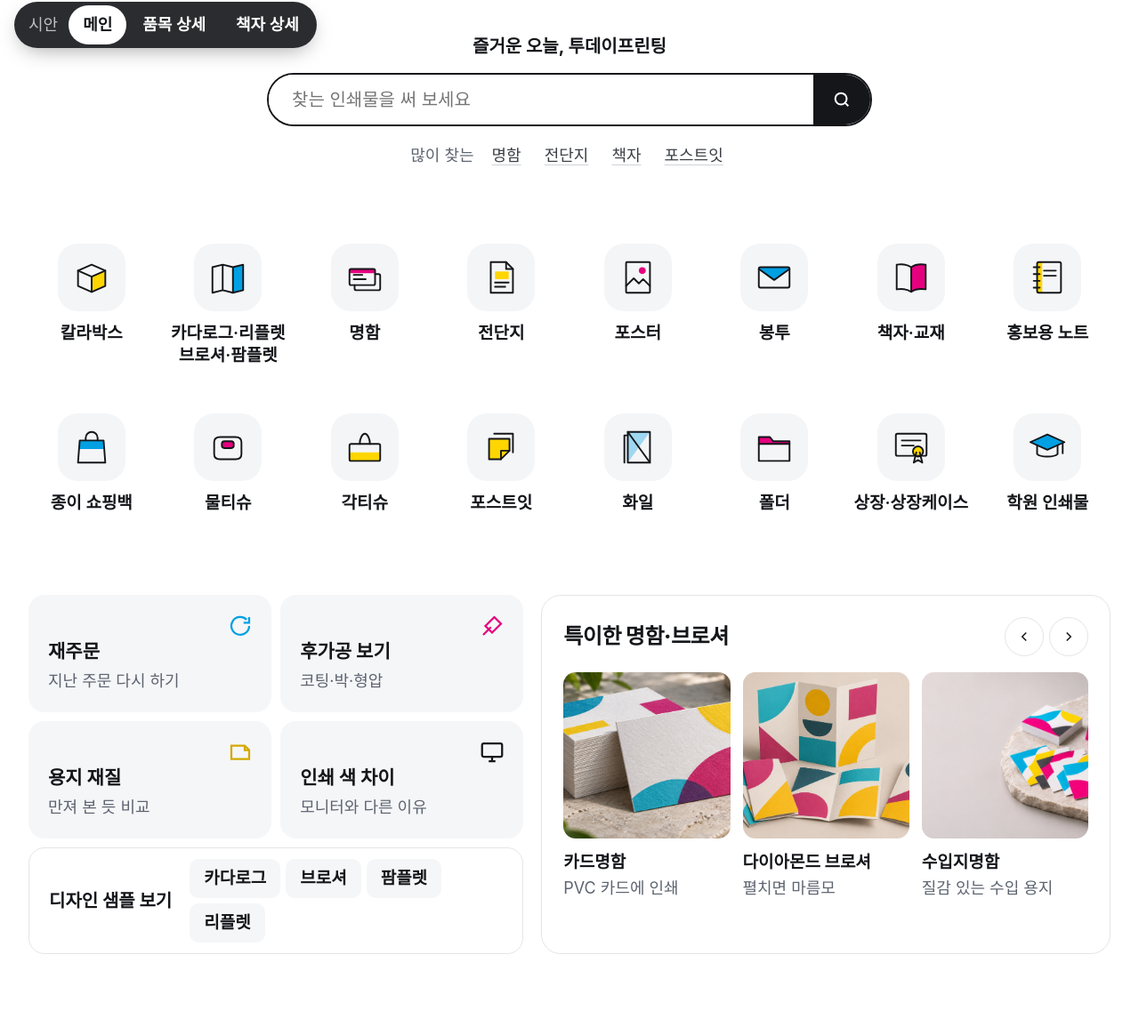
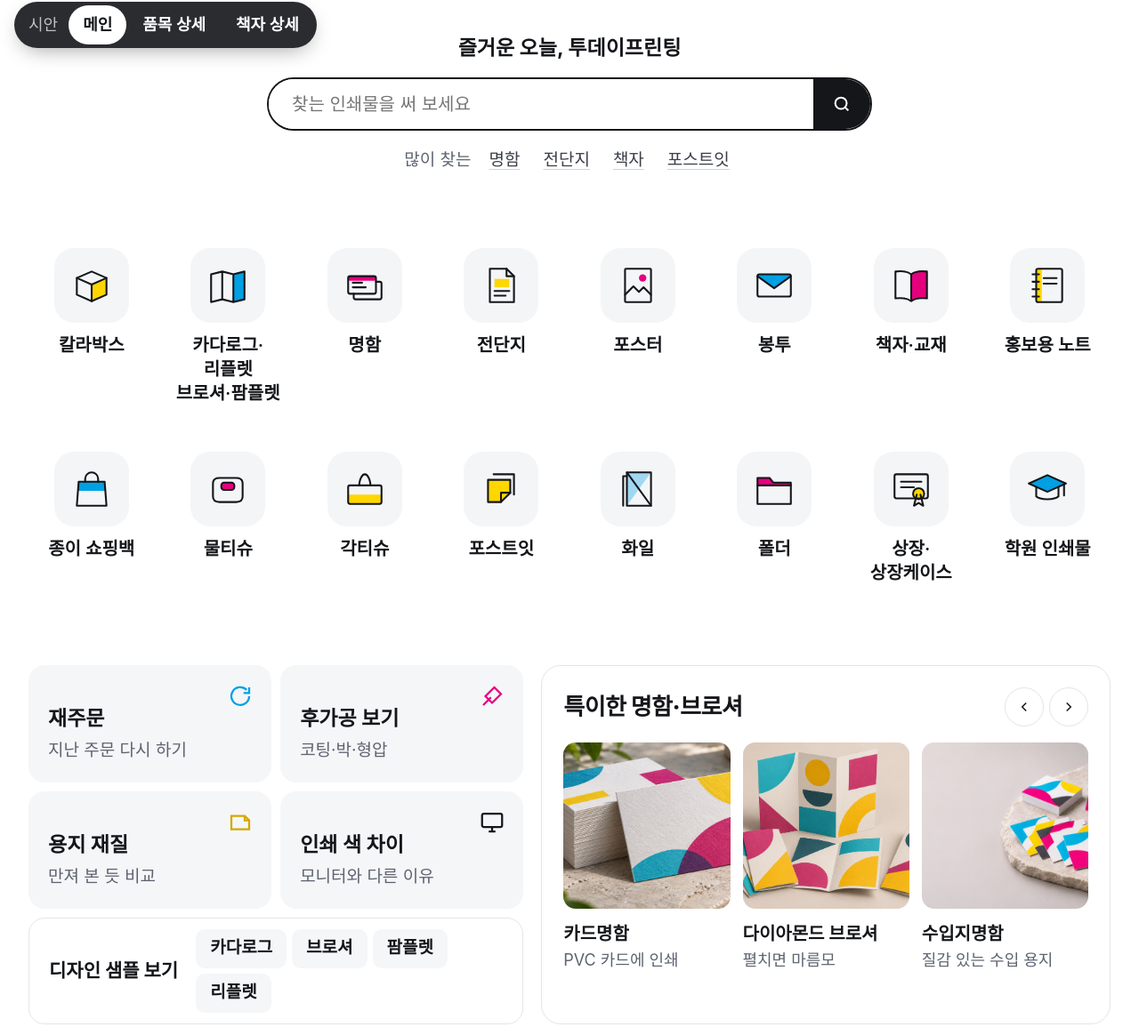
Before and after one commit to andy555-cmyk/todayprinting-renewal, a plain HTML site: page index.html in a window 1280 px wide. Shown: the part 730-1885 px from the top of the page at 89% size. Drawn offline with Linux system fonts and the light colour scheme; a web font is replaced by a local one.

Commit message:
넓은 화면 좌우 균형·아래쪽 글자 키움
Co-Authored-By: Claude Opus 5.5 <noreply@anthropic.com>

```diff
--- a/css/main.css
+++ b/css/main.css
@@ -4,7 +4,7 @@
 /* ① 배너 + 오른쪽 4칸 */
 /* ① 배너 — 화면 폭 가득, 오른쪽 홍보 4칸은 배너 아래쪽 넘김 단추로 */
 .slider-sec{padding:0}
-.slider{--g:max(32px,calc((100vw - 1320px)/2 + 32px));position:relative;height:clamp(580px,46vw,700px);background:#ecebe8;overflow:hidden}
+.slider{--g:max(32px,calc((100% - 1320px)/2 + 32px));position:relative;height:clamp(580px,46vw,700px);background:#ecebe8;overflow:hidden}
 .stage{position:absolute;inset:0}
 .slide{position:absolute;inset:0;opacity:0;visibility:hidden;transition:opacity .8s,visibility .8s}
 .slide.on{opacity:1;visibility:visible}
@@ -231,3 +231,18 @@
   .snav button b{font-size:17px;line-height:1.3;word-break:keep-all}
 }
 @media (max-width:400px){.snav{grid-template-columns:1fr 1fr}.slide h2{font-size:40px}}
+/* 아래쪽 글자 한 단계 더 (PC·태블릿) */
+@media (min-width:769px){
+  .search label{font-size:23px}
+  .search .pop{font-size:19px}
+  .cats b{font-size:20px}
+  .cats .ic{width:84px;height:84px}
+  .cats svg{width:50px;height:50px}
+  .svc-l>a b{font-size:23px}
+  .svc-l>a span{font-size:19px}
+  .sample b{font-size:21px}
+  .sample nav a{font-size:19px}
+  .svc-r h2{font-size:26px}
+  .car b{font-size:20px}
+  .car span:not(.ph){font-size:18px}
+}
--- a/css/site.css
+++ b/css/site.css
@@ -327,3 +327,8 @@ footer .copy{margin-top:20px;color:#7d838c;font-size:18px}
 .drawer .tel{margin-top:20px;font-size:18px;color:var(--mute)}
 .drawer .tel b{display:block;font-size:26px;color:var(--ink)}
 @media (max-width:400px){.draft{font-size:16px}.draft span{padding:0 6px 0 8px}.draft a{padding:0 11px}}
+/* 넓은 모니터: 화면 전체를 비례로 키워 가운데만 몰리지 않게 */
+@media (min-width:1600px){html{zoom:1.12}}
+@media (min-width:1800px){html{zoom:1.25}}
+@media (min-width:2200px){html{zoom:1.4}}
+@media (min-width:2500px){html{zoom:1.6}}
```
